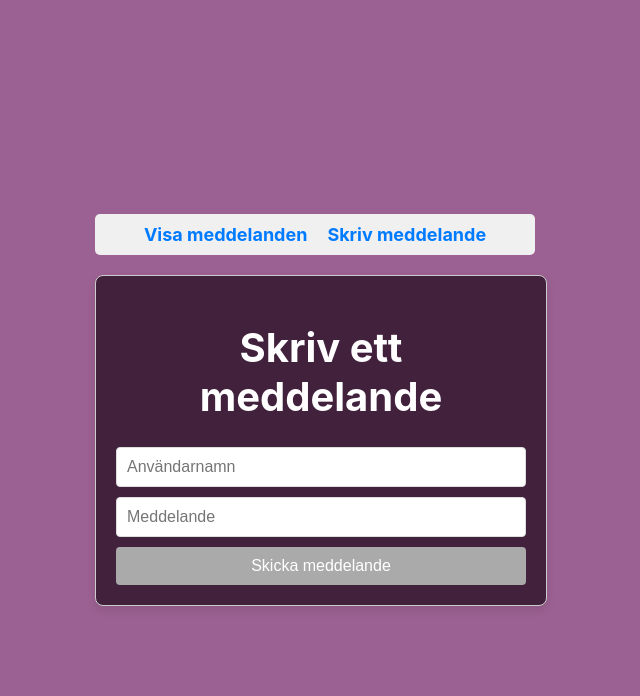
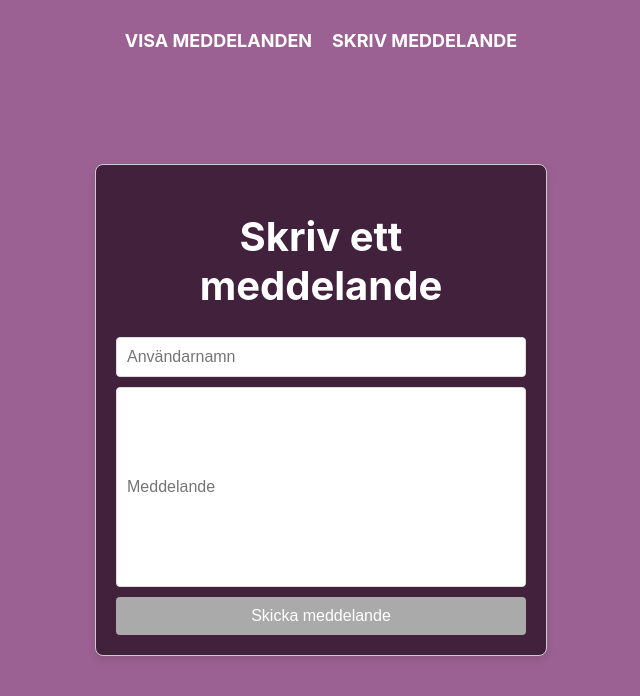
Before and after one commit to Eikei7/Anslagstavla, a React (Create React App) app in the folder anslagstavla-frontend/: page /post in a window 1280 px wide. Shown: the top 696 px of the page, without its empty margins (319-959 px from the left). Built offline with nearby package versions, Linux system fonts and the light colour scheme.

Commit message:
Nav work

```diff
--- a/anslagstavla-frontend/src/App.css
+++ b/anslagstavla-frontend/src/App.css
@@ -8,6 +8,7 @@ body {
 
 .tavlan {
   max-width: 410px;
+  min-height: 50vh;
   margin: 0 auto;
   margin-top: 20px;
   padding: 20px;
@@ -37,6 +38,16 @@ body {
   border-radius: 4px;
   font-size: 16px;
   box-sizing: border-box;
+}
+
+.message-input {
+  width: 100%; /* Full bredd på input-fältet */
+  height: 200px; /* Gör input-fältet högre */
+  padding: 10px; /* Lägg till lite padding för bättre textinmatning */
+  font-size: 24px; /* Större text i input-fältet */
+  border-radius: 5px; /* Ger input-fältet rundade hörn */
+  border: 1px solid #ccc; /* Lätt gräns runt input-fältet */
+  box-sizing: border-box; /* Gör så att padding och border inte påverkar fältets totala bredd */
 }
 
 .tavlan button {
@@ -136,15 +147,20 @@ ul li button:hover {
 
 /* Styling för navigeringen och centrering */
 .nav-container {
+  position: fixed; /* Gör att navigeringen stannar på en fast position */
+  top: 0; /* Placera navigeringen längst upp */
+  left: 50%; /* Justera till vänster */
+  transform: translateX(-50%);
   display: flex; /* Flexbox för att arrangera länkarna horisontellt */
   justify-content: center; /* Centrerar navigeringen horisontellt */
   align-items: center; /* Centrerar länkarna vertikalt inom sin container */
   gap: 20px; /* Utrymme mellan navigeringslänkarna */
   padding: 10px;
   max-width: 420px;
-  background-color: #f0f0f0;
+  background-color: #9b6192;
   border-radius: 5px;
   margin-top: 20px; /* Skapa lite utrymme ovanför navigeringen */
+  z-index: 1000;
 }
 
 /* Styling för varje länk */
@@ -155,7 +171,8 @@ ul li button:hover {
 /* Styling för länkar */
 .nav-item a {
   text-decoration: none;
-  color: #007BFF; /* Länkfärg */
+  text-transform: uppercase;
+  color: #ffffff; /* Länkfärg */
   font-weight: bold;
 }
 
--- a/anslagstavla-frontend/src/components/PostMessage.jsx
+++ b/anslagstavla-frontend/src/components/PostMessage.jsx
@@ -34,6 +34,7 @@ const PostMessage = ({ onPostSuccess }) => {
             />
             <input
                 type="text"
+                className='message-input'
                 placeholder="Meddelande"
                 value={text}
                 onChange={(e) => setText(e.target.value)}
```
